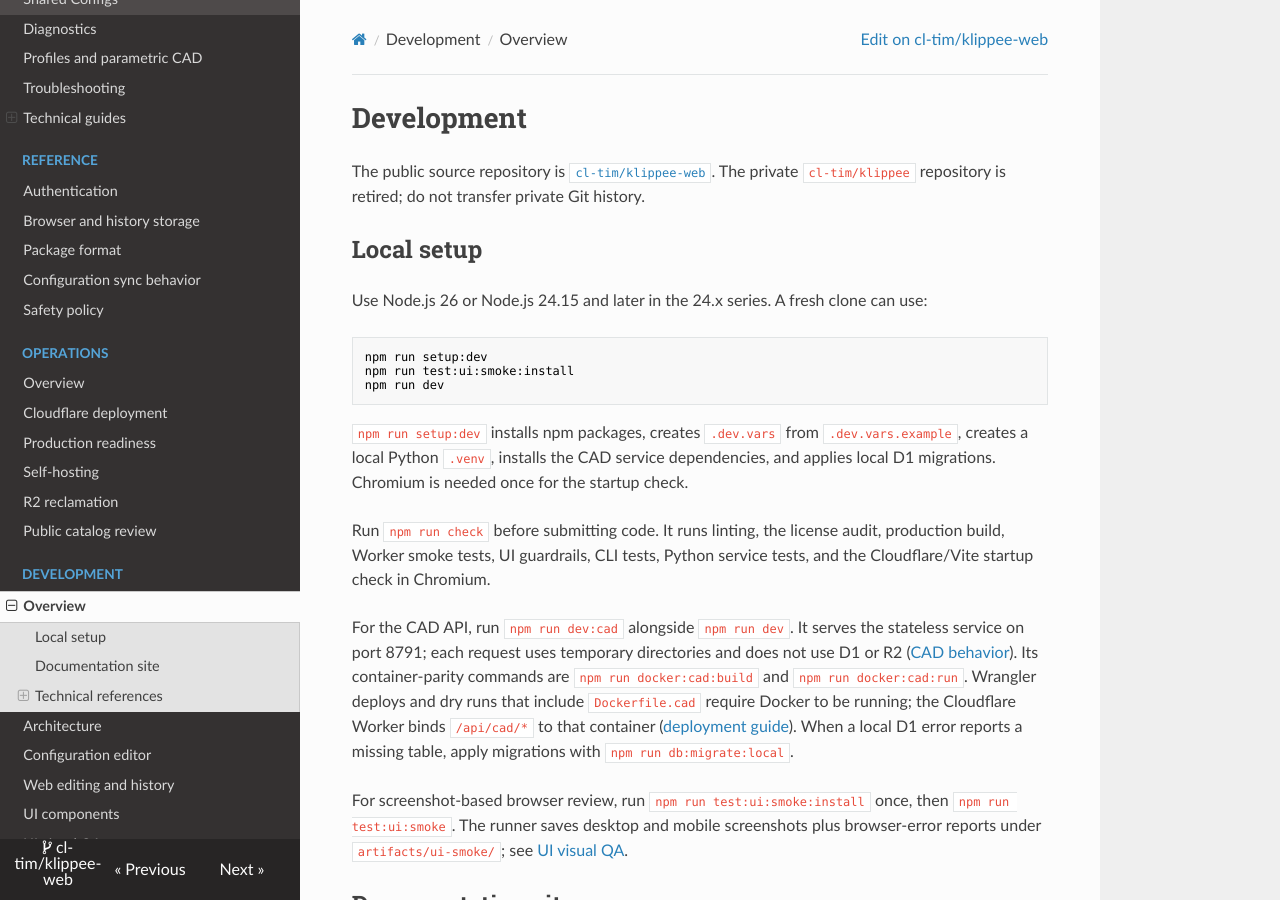
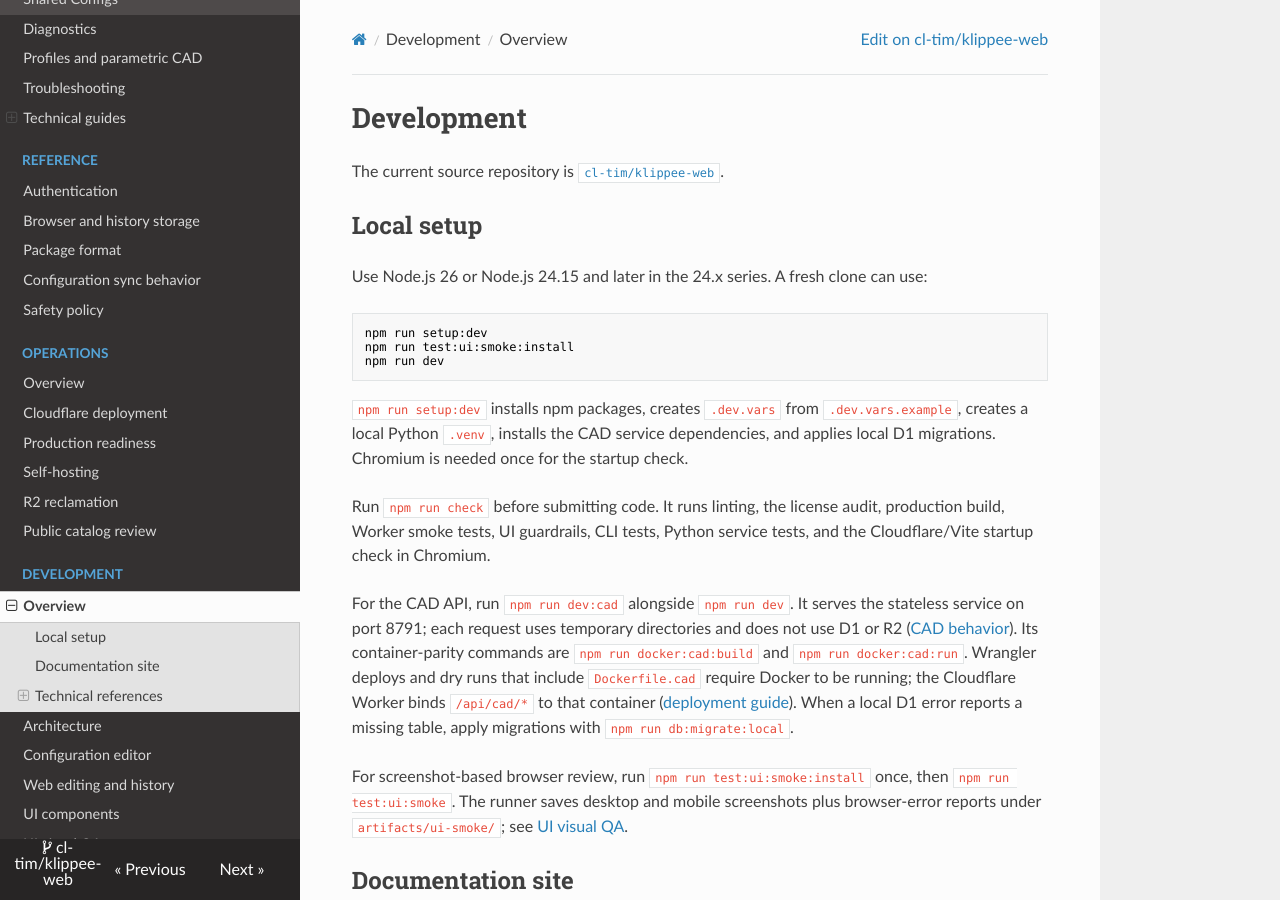
Before and after one commit to cl-tim/klippee-web, an MkDocs documentation site: the page built from docs/development/index.md, in a window 1280 px wide and 900 px high. Built offline with MkDocs 1.6.1, drawn with Linux system fonts in a browser that asks for light colours.

Commit message:
Remove repository-history commentary from the developer guide

```diff
--- a/docs/development/index.md
+++ b/docs/development/index.md
@@ -1,6 +1,6 @@
 # Development
 
-The public source repository is [`cl-tim/klippee-web`](https://github.com/cl-tim/klippee-web). The private `cl-tim/klippee` repository is retired; do not transfer private Git history.
+The current source repository is [`cl-tim/klippee-web`](https://github.com/cl-tim/klippee-web).
 
 ## Local setup
 
```
